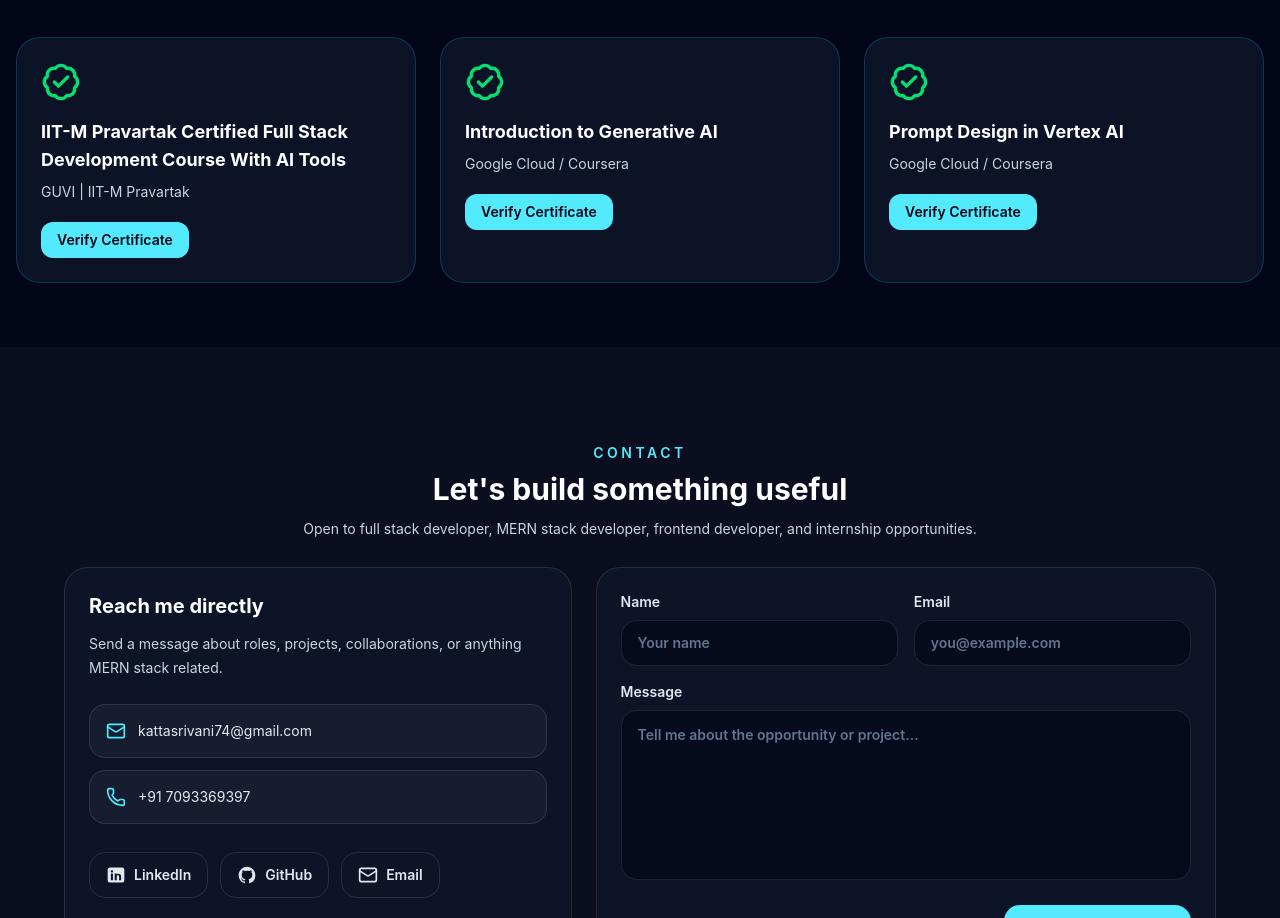
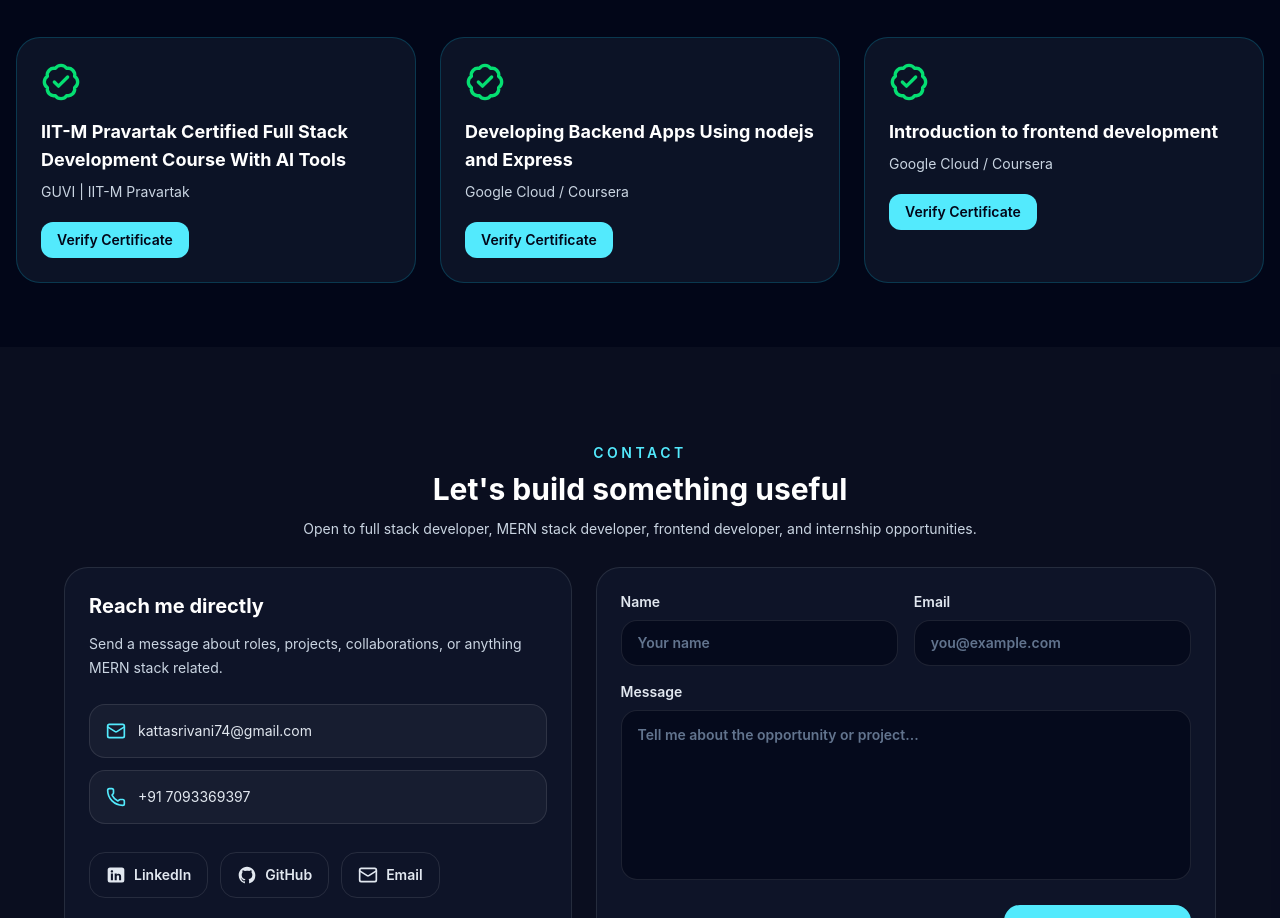
Before and after one commit to katta-srivani/portfolio, a React app: page / in a window 1280 px wide. Shown: the part 3945-4863 px from the top of the page. Built offline with nearby package versions, Linux system fonts and the light colour scheme; the HTML template or start-up script is replaced by a standard one.

Commit message:
Update App.jsx

```diff
--- a/src/App.jsx
+++ b/src/App.jsx
@@ -373,13 +373,13 @@
   },
 
   {
-    title: "Introduction to Generative AI",
+    title: "Developing Backend Apps Using nodejs and Express",
     issuer: "Google Cloud / Coursera",
     credential:
       "https://www.coursera.org/account/accomplishments/verify/OAKXSCMTCOPY",
   },
    {
-    title: "Prompt Design in Vertex AI",
+    title: "Introduction to frontend development",
     issuer: "Google Cloud / Coursera",
     credential:
       "https://www.coursera.org/account/accomplishments/verify/WWEIC0Q7OROL",
```
